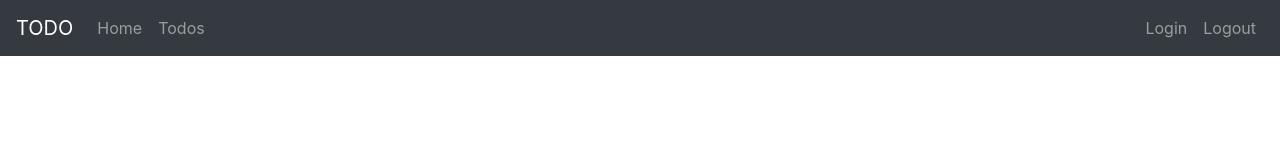
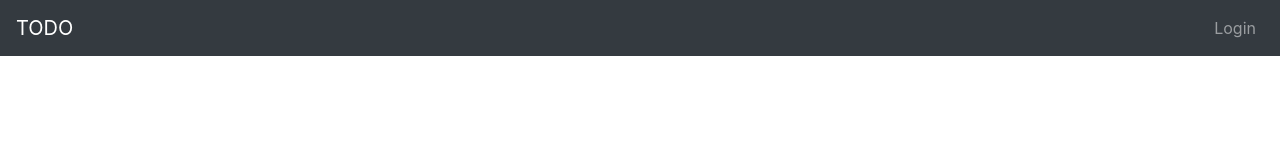
Before and after one commit to tonmoysaha/TODO_Frontend, an Angular app: page / in a window 1280 px wide. Shown: the top 160 px of the page. Built offline with nearby package versions, Linux system fonts and the light colour scheme.

Commit message:
update manu authentication

```diff
--- a/src/app/component/menu/menu.component.html
+++ b/src/app/component/menu/menu.component.html
@@ -4,13 +4,13 @@
       TODO</a></div>
 
     <ul class="navbar-nav">
-      <li><a routerLink="/welcome/opi" class="nav-link">Home</a></li>
-      <li><a routerLink="/todos" class="nav-link">Todos</a></li>
+      <li><a *ngIf="hardcodedAuthenticationService.isUserLoggedIn()" routerLink="/welcome/opi" class="nav-link">Home</a></li>
+      <li><a *ngIf="hardcodedAuthenticationService.isUserLoggedIn()" routerLink="/todos" class="nav-link">Todos</a></li>
     </ul>
 
     <ul class="navbar-nav navbar-collapse justify-content-end">
-      <li><a routerLink="/login" class="nav-link">Login</a></li>
-      <li><a routerLink="/logout" class="nav-link">Logout</a></li>
+      <li><a *ngIf="!hardcodedAuthenticationService.isUserLoggedIn()" routerLink="/login" class="nav-link">Login</a></li>
+      <li><a *ngIf="hardcodedAuthenticationService.isUserLoggedIn()" routerLink="/logout" class="nav-link">Logout</a></li>
     </ul>
   </nav>
 </header>
--- a/src/app/component/menu/menu.component.ts
+++ b/src/app/component/menu/menu.component.ts
@@ -1,4 +1,5 @@
 import { Component, OnInit } from '@angular/core';
+import {HardcodedAuthenticationService} from '../../service/hardcoded-authentication.service';
 
 @Component({
   selector: 'app-menu',
@@ -7,9 +8,12 @@ import { Component, OnInit } from '@angular/core';
 })
 export class MenuComponent implements OnInit {
 
-  constructor() { }
+  constructor(public hardcodedAuthenticationService: HardcodedAuthenticationService) { }
 
   ngOnInit(): void {
+
   }
 
+
+
 }
--- a/src/app/service/hardcoded-authentication.service.ts
+++ b/src/app/service/hardcoded-authentication.service.ts
@@ -19,8 +19,7 @@ export class HardcodedAuthenticationService {
 
   isUserLoggedIn() {
     let user = sessionStorage.getItem('authenticatedUser');
-    console.log(user)
-    return !(user === null)
+    return !(user === null);
 
   }
 }
```
